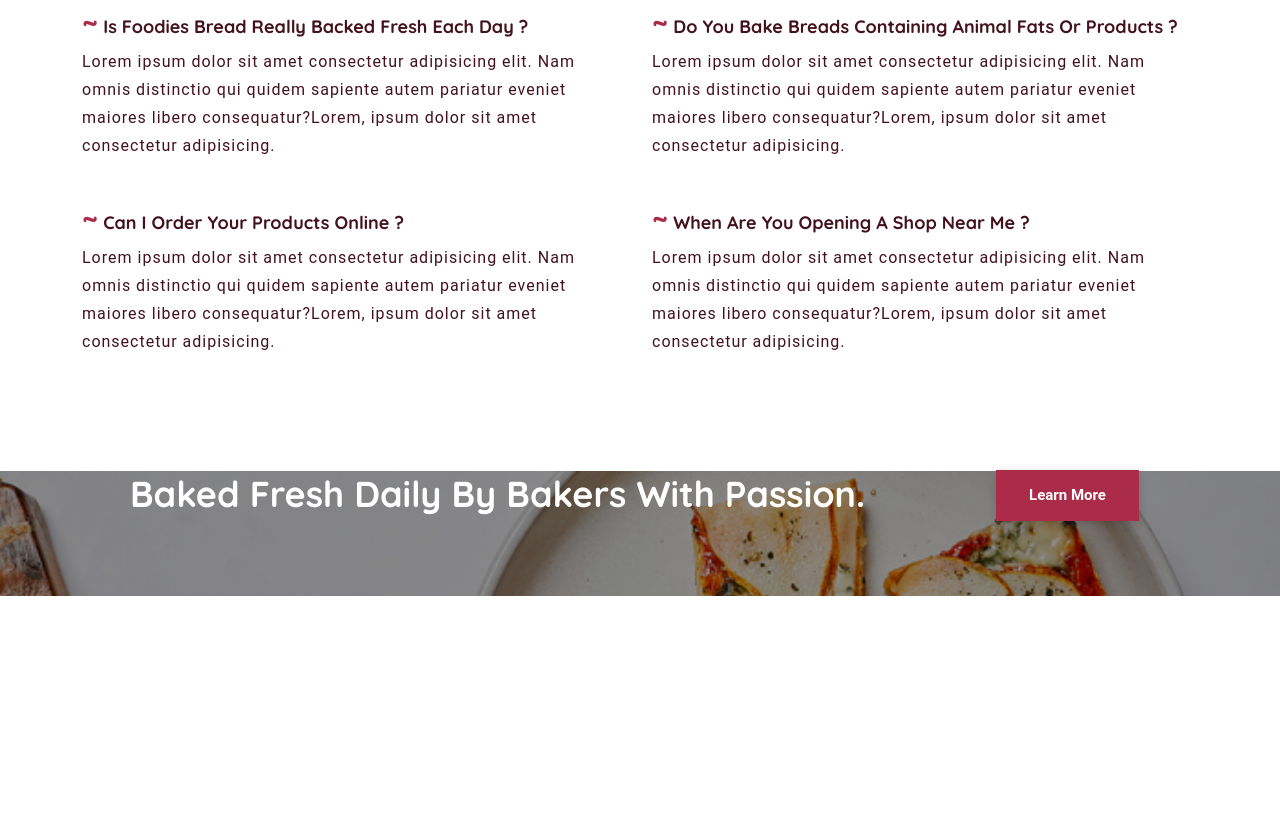
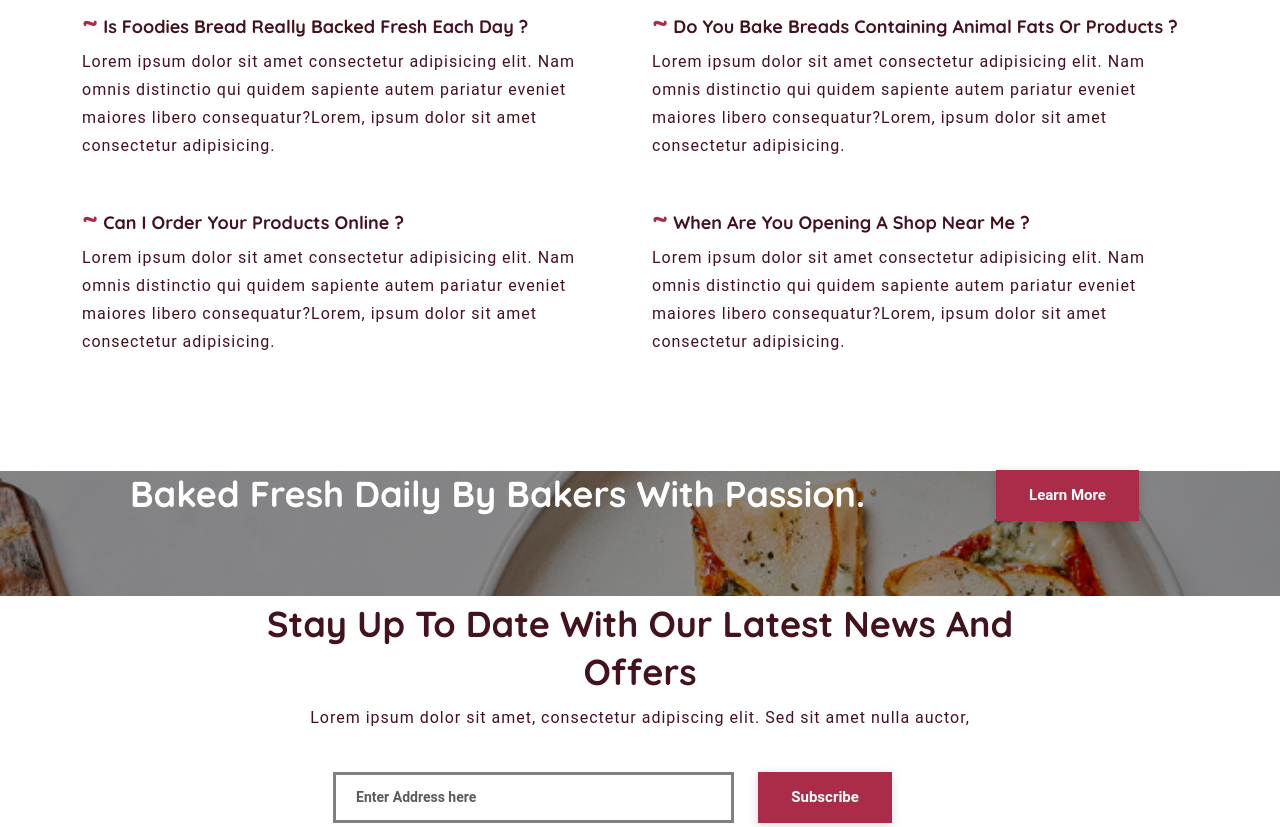
Before and after one commit to Mayank-Kapadane/Foodies, a plain HTML site: page index.html in a window 1280 px wide. Shown: the part 3716-4543 px from the top of the page. Before the commit the page ends 4312 px from the top, so only its background shows below. Drawn offline with nearby package versions, Linux system fonts and the light colour scheme.

Commit message:
news section

```diff
--- a/css/responsive-style.css
+++ b/css/responsive-style.css
@@ -1,93 +1,89 @@
-@media(max-width : 1024px){
-
+@media (max-width: 1024px) {
 }
 
 /* iPad Pro (No Burger icon) */
 /* iPad mini (show Burger icon) */
-@media(max-width : 991px){
-
+@media (max-width: 991px) {
     /* custom class */
-    .text-content{
-        width : 100%;
+    .text-content {
+        width: 100%;
     }
 
     /* navbar brand ( logo ) */
-    .navigation-wrap .navbar-brand img{
-        height : 3.8125remm;
+    .navigation-wrap .navbar-brand img {
+        height: 3.8125remm;
     }
-    .navigation-wrap{
+    .navigation-wrap {
         text-align: center;
 
         /* Solution of problem 1 */
         background-color: var(--white-color);
-
     }
-    .navigation-wrap .nav-link{
+    .navigation-wrap .nav-link {
         /* 'nav-link' inside 'navigation-wrap' */
-        line-height : 1.875rem;
+        line-height: 1.875rem;
     }
 
     /* It shows too much space from top in banner (hero) */
     /* banner design */
-    .top-banner{
-        padding : 9.375rem 0 9.375rem;
+    .top-banner {
+        padding: 9.375rem 0 9.375rem;
     }
 
-
     /* Carousel Design */
-    .testimonial-section .carousel-item .carousel-caption p{
+    .testimonial-section .carousel-item .carousel-caption p {
         padding: 0;
-
     }
-
 }
 
-
 /* iPhone SE */
-@media (max-width  : 767px){
-
+@media (max-width: 767px) {
     /* Custom CSS */
-    h1{
-        font-size : 2.5rem
+    h1 {
+        font-size: 2.5rem;
     }
-    h2{
-        font-size : 2rem;
-        line-height : 2.0625rem
+    h2 {
+        font-size: 2rem;
+        line-height: 2.0625rem;
     }
 
     /* Banner design */
-    .top-banner{
-        padding : 10.875rem 0 9.375rem;
+    .top-banner {
+        padding: 10.875rem 0 9.375rem;
         /* background-repeat: no-repeat;
         background-size: cover;
         background-attachment: fixed; */
         background-position: center center;
     }
 
-    .story-section{
-        height : auto;
-        padding : 3rem 0;
-
+    .story-section {
+        height: auto;
+        padding: 3rem 0;
     }
 
     /* Carousel Design */
-    .testimonial-section .carousel-item .carousel-caption p{
+    .testimonial-section .carousel-item .carousel-caption p {
         padding: -1 3.125rem;
-
     }
 
+
+    /* news letter */
+    .news-letter-form{
+        width:75%;
+    }
+    .news-letter-form button {
+        width : 100%;
+        margin-top : 1rem;
+    }
 }
 
-@media (max-width : 330px){
+@media (max-width: 330px) {
     /* Carousel Design */
     .testimonial-section .carousel-item {
         padding: 10rem 3.125rem;
-
     }
-    .testimonial-section .carousel-item h5{
-    word-spacing: 0.2rem;
-    font-size : 0.7rem
-
+    .testimonial-section .carousel-item h5 {
+        word-spacing: 0.2rem;
+        font-size: 0.7rem;
     }
-
 }
--- a/css/style.css
+++ b/css/style.css
@@ -483,3 +483,35 @@
     background-position: 0 71.9125px;
     padding : 4.375rem 0;
 }
+
+/*
+========================================
+        Form control section Design
+========================================
+*/
+.news-letter-form{
+    width : 55%;
+    margin: 0 auto;
+}
+
+.news-letter-form .form-control{
+    height : 3.225rem;
+    padding : 0 1.25rem;
+    font-size : 0.875rem;
+    font-weight : 400;
+    width : 100%;
+    border : none ;
+    border-radius : 0 ;
+    background: transparent;
+    border: 0.1875rem solid var(--text-gray);
+    color : var(--black-color);
+    font-weight: 700;
+}
+.news-letter-form .form-control:hover ,
+.news-letter-form .form-control:focus {
+    outline : none;
+    box-shadow : none ;
+    border-color : var(--primary-color);
+
+
+}
--- a/index.html
+++ b/index.html
@@ -401,7 +401,33 @@
     </section>
 
 
-
+    <!-- section 8 : News letter -->
+     <section id="news-letter">
+        <div class="news-letter wrapper">
+            <div class="container">
+                <div class="row">
+                    <div class="col-sm-12">
+                        <div class="text-content text-center pb-4">
+                            <!-- "text-content" is custom class -->
+                            <h2>Stay up to date with our latest news and offers</h2>
+                            <p>Lorem ipsum dolor sit amet, consectetur adipiscing elit. Sed sit amet nulla auctor,
+                        </div>
+                        <form action="#" class="news-letter-form">
+                            <div class="row">
+                                <div class="col-md-8 col-12">
+                                    <input class="form-control" placeholder="Enter Address here" name="email" type="email" >
+                                    <!-- "form-control" Bootstrap class -->
+                                </div>
+                                <div class="col-md-4 col-12">
+                                    <button class="main-btn" type="submit">Subscribe</button>
+                                </div>
+                            </div>
+                        </form>
+                    </div>
+                </div>
+            </div>
+        </div>
+     </section>
 
 
     <footer>
```
